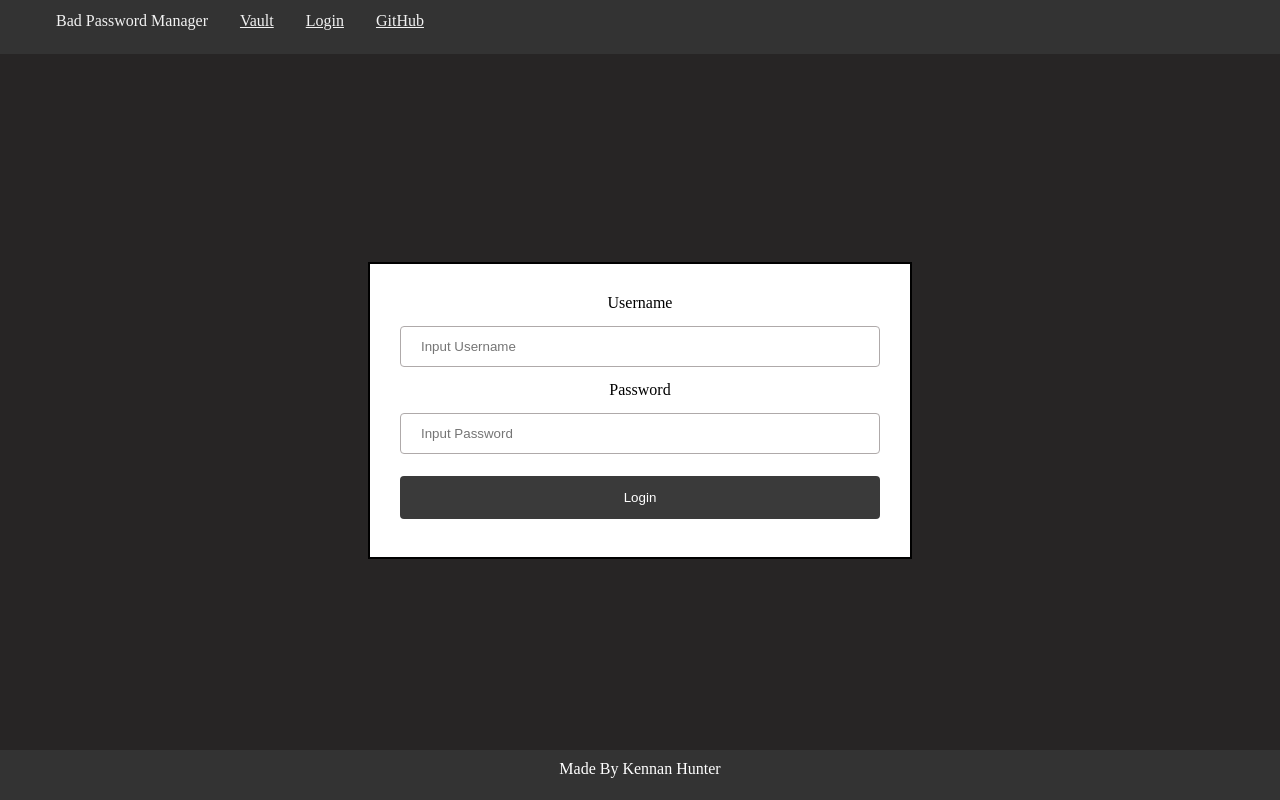
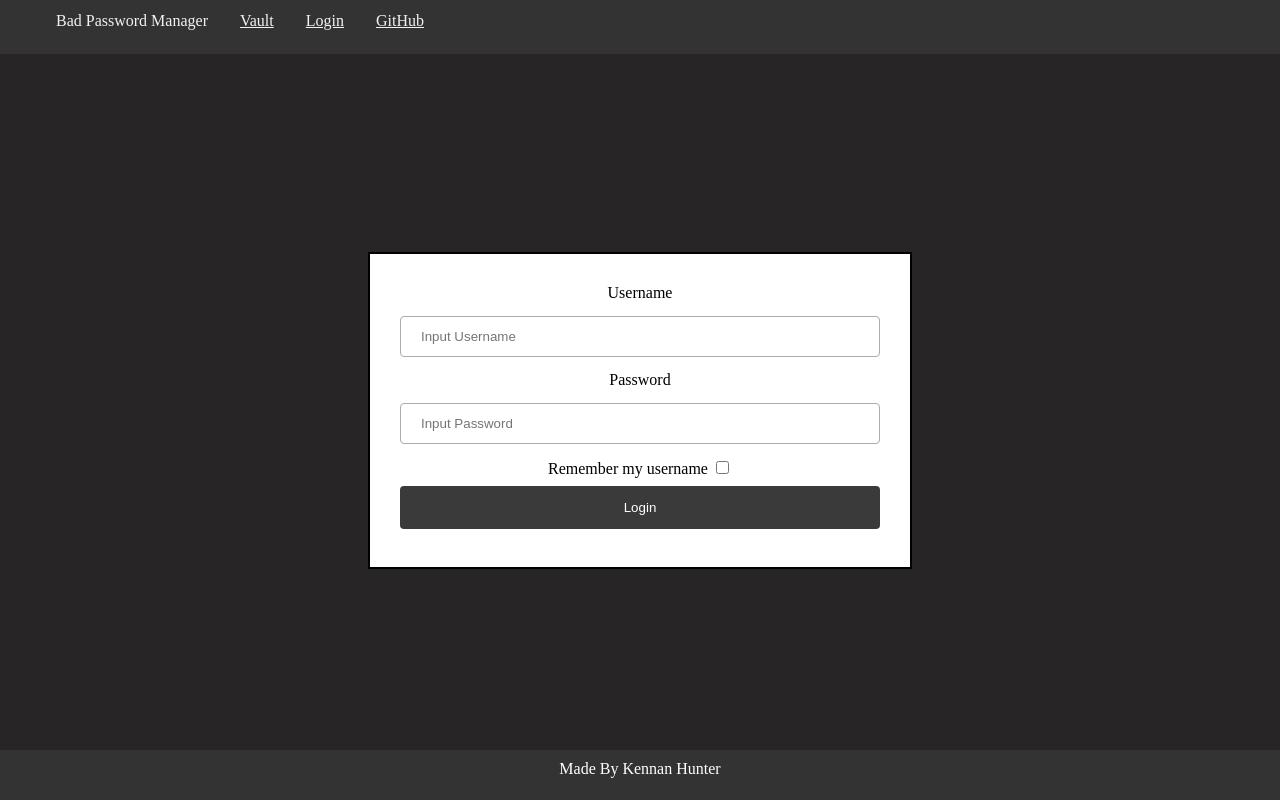
Before and after one commit to KennanHunter/bad-password-manager, a Svelte app in the folder app/: page / in a window 1280 px wide. Built offline with nearby package versions, Linux system fonts and the light colour scheme.

Commit message:
working now

```diff
--- /dev/null
+++ b/app/src/Functions/persistUsername.ts
@@ -0,0 +1,16 @@
+function StoreUsername(username: string) {
+    let store: Storage;
+    try {
+        store = window.localStorage;
+    } catch (err) {
+        console.error(err);
+        return "";
+    }
+    store.setItem("username", username);
+}
+
+function ReadUsername(): string {
+    return window.localStorage.getItem("username");
+}
+
+export { StoreUsername, ReadUsername };
--- a/app/src/Routes/Login.svelte
+++ b/app/src/Routes/Login.svelte
@@ -1,10 +1,30 @@
-<form action="/api/users/login" id="form">
+<script lang="ts">
+    import { StoreUsername, ReadUsername } from "../Functions/persistUsername";
+
+    interface User {
+        username: string;
+        password: string;
+        remember: boolean;
+    }
+    let user: User = {
+        username: ReadUsername() || "",
+        password: "",
+        remember: false,
+    };
+
+    function submitform() {
+        console.log(user);
+    }
+</script>
+
+<form name="login">
     <label for="fname">Username</label>
     <input
         type="text"
         id="fname"
         name="username"
         placeholder="Input Username"
+        bind:value={user.username}
     />
 
     <label for="fpass">Password</label>
@@ -13,9 +33,15 @@
         id="fpass"
         name="password"
         placeholder="Input Password"
+        bind:value={user.password}
     />
 
-    <input type="submit" value="Login" id="form-submit" />
+    <div id="divremember">
+        <label id="rememberlabel" for="fremember">Remember my username</label>
+        <input type="checkbox" id="fremember" name="remember" />
+    </div>
+
+    <input type="button" value="Login" id="form-submit" on:click={submitform} />
 </form>
 
 <style>
@@ -49,7 +75,7 @@
         box-sizing: border-box;
     }
 
-    input[type="submit"] {
+    input[type="button"] {
         width: 100%;
         background-color: #3a3a3a;
         color: white;
@@ -60,7 +86,8 @@
         cursor: pointer;
     }
 
-    input[type="submit"]:hover {
+    input[type="button"]:hover,
+    input[type="button"]:active {
         background-color: #1f1f1f;
     }
 </style>
```
